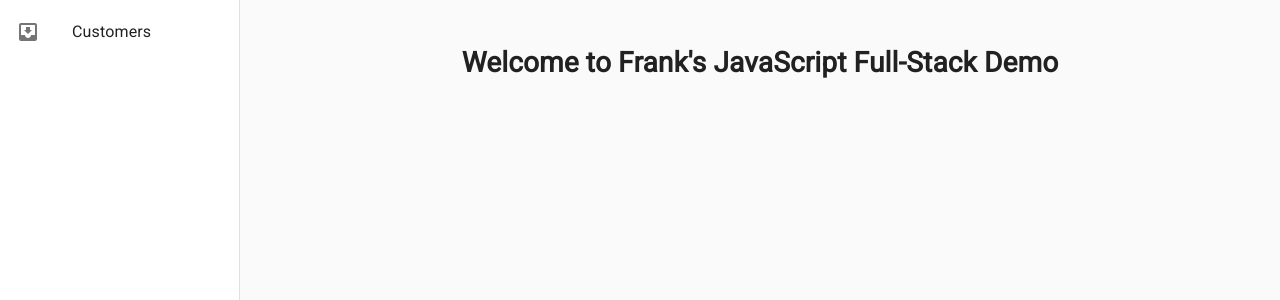
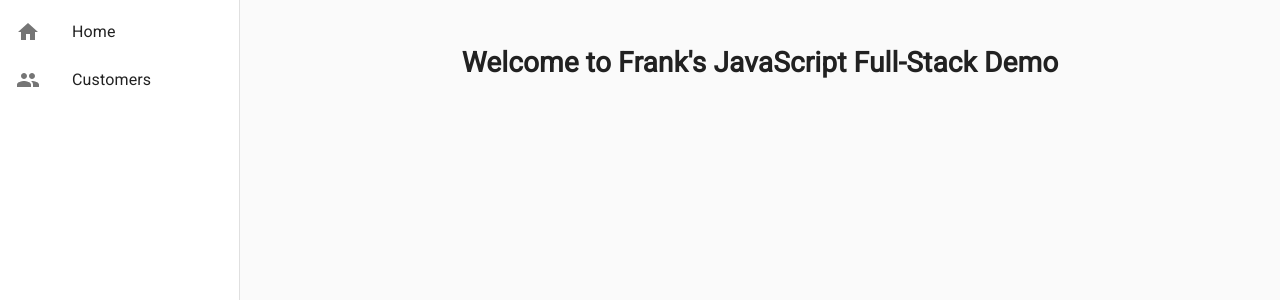
Before and after one commit to tlan16/javascript-full-stack-demo, a React (Create React App) app in the folder frontend/: page / in a window 1280 px wide. Shown: the top 300 px of the page. Built offline with nearby package versions, Linux system fonts and the light colour scheme.

Commit message:
add link to home page

```diff
--- a/frontend/src/components/nativation/ResponsiveDrawer.js
+++ b/frontend/src/components/nativation/ResponsiveDrawer.js
@@ -3,7 +3,8 @@ import PropTypes from 'prop-types';
 import CssBaseline from '@material-ui/core/CssBaseline';
 import Drawer from '@material-ui/core/Drawer';
 import Hidden from '@material-ui/core/Hidden';
-import InboxIcon from '@material-ui/icons/MoveToInbox';
+import HomeIcon from '@material-ui/icons/Home';
+import PeopleIcon from '@material-ui/icons/People';
 import List from '@material-ui/core/List';
 import ListItem from '@material-ui/core/ListItem';
 import ListItemIcon from '@material-ui/core/ListItemIcon';
@@ -54,11 +55,20 @@ function ResponsiveDrawer(props) {
             <List>
                 <ListItem
                     button
+                    key="/home"
+                    component={Link}
+                    to="/"
+                >
+                    <ListItemIcon><HomeIcon /></ListItemIcon>
+                    <ListItemText primary="Home" />
+                </ListItem>
+                <ListItem
+                    button
                     key="/customers"
                     component={Link}
                     to="/customers"
                 >
-                    <ListItemIcon><InboxIcon /></ListItemIcon>
+                    <ListItemIcon><PeopleIcon /></ListItemIcon>
                     <ListItemText primary="Customers" />
                 </ListItem>
             </List>
```
